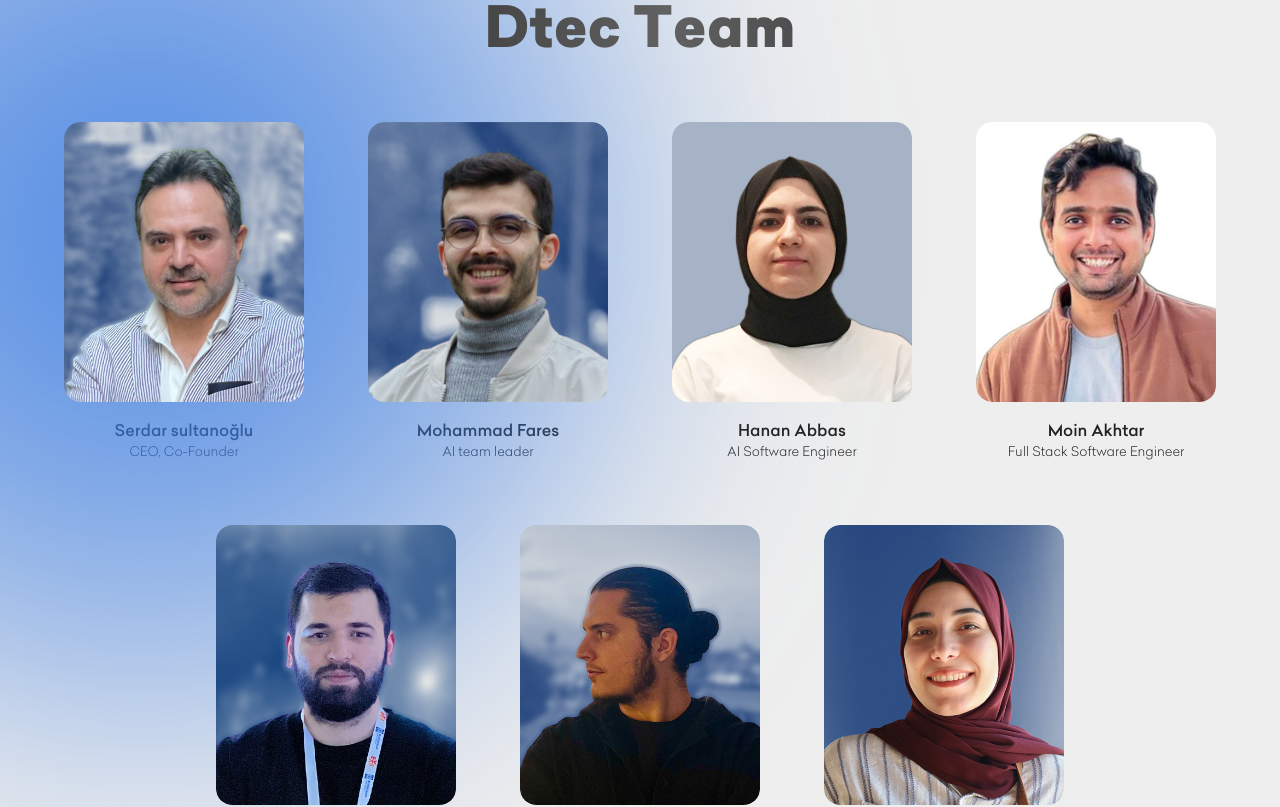
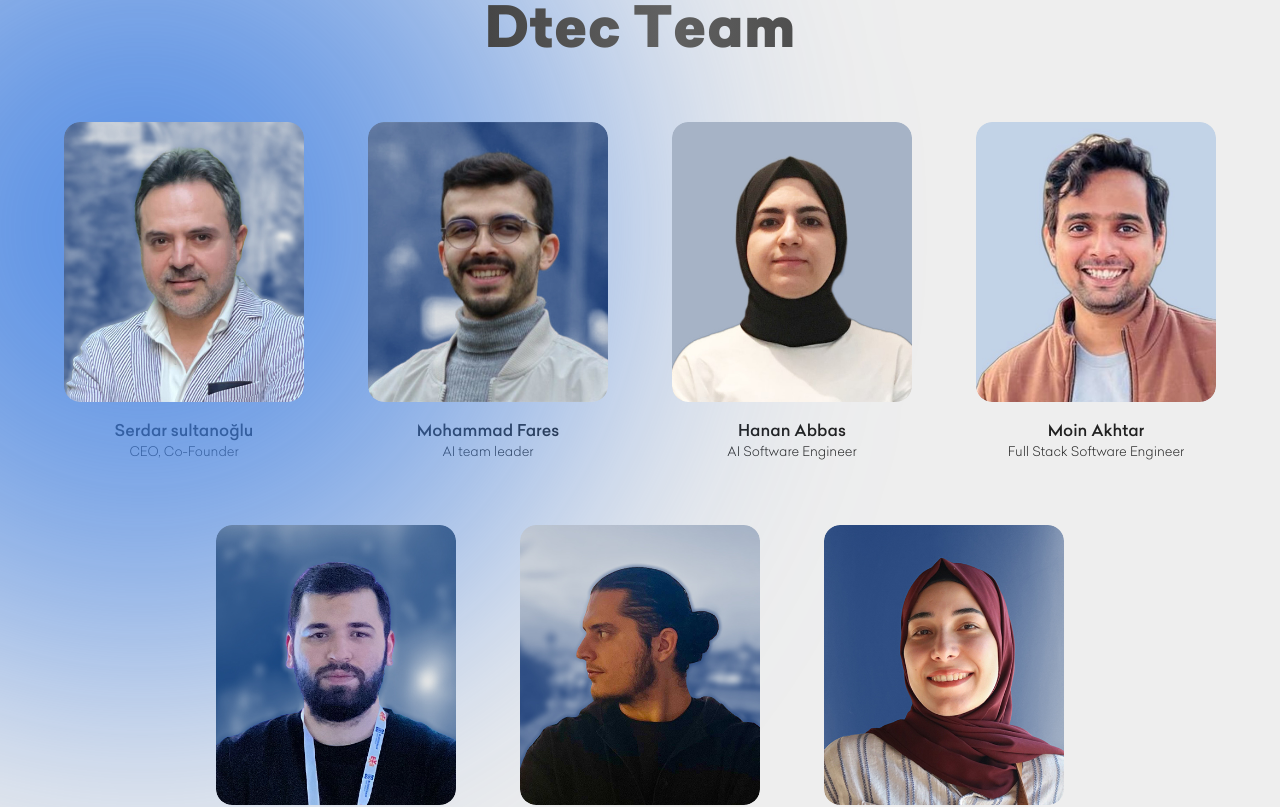
Before and after one commit to moinakhter/dtecapp-next.js, a Next.js app: page /en/about in a window 1280 px wide. Shown: the part 900-1707 px from the top of the page. Built offline with nearby package versions, Linux system fonts and the light colour scheme; no server answers.

Commit message:
changed Moin img

```diff
--- a/src/app/[locale]/about/AboutPage.tsx
+++ b/src/app/[locale]/about/AboutPage.tsx
@@ -37,7 +37,7 @@
     {
       name: "Moin Akhtar",
       role: "Full Stack Software Engineer",
-      image: "/images/Team/8.JPG",
+      image: "/images/Team/8.jpeg",
 
       link: "https://www.linkedin.com/in/moinakhtar123/",
     },
```
Also changed, not shown: public/images/Team/8.JPG (deleted), public/images/Team/8.jpeg (added).
